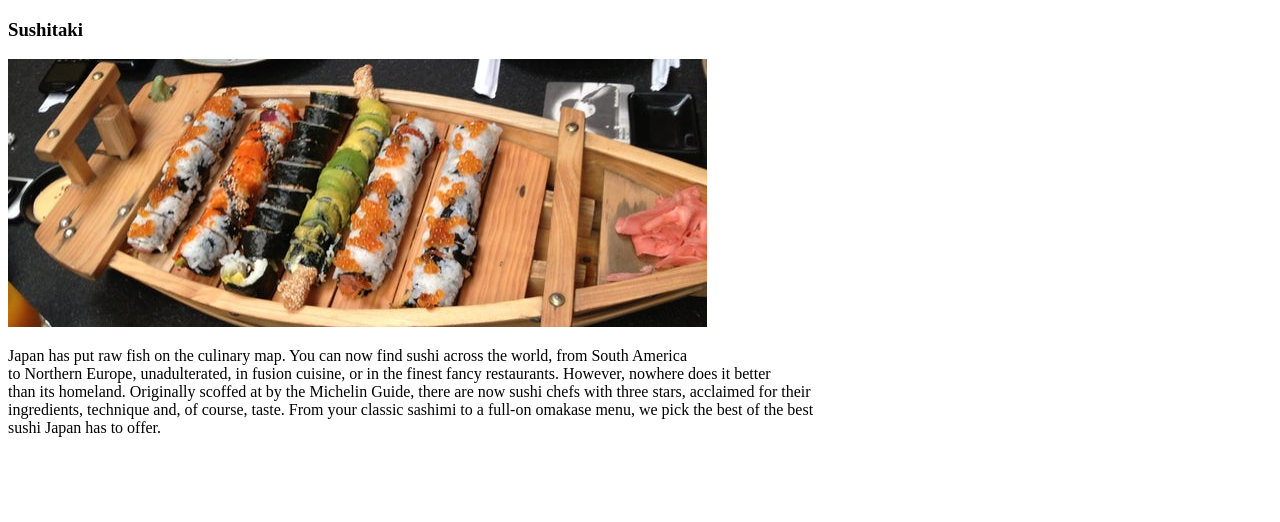
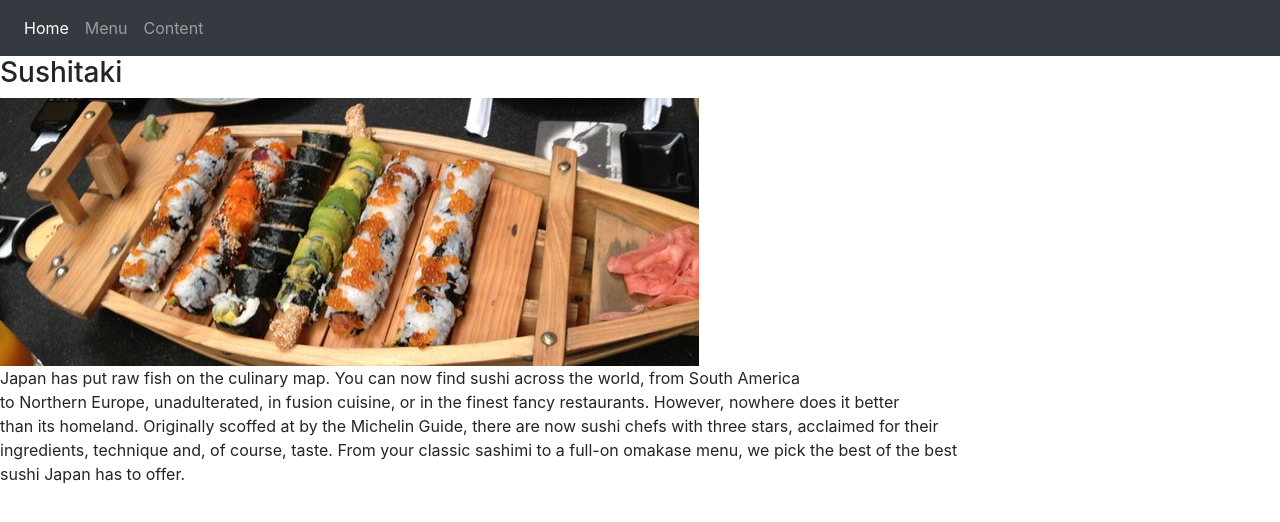
Before and after one commit to andresporras3423/restaurant, a website built with webpack: page dist/index.html in a window 1280 px wide. Built offline with nearby package versions, Linux system fonts and the light colour scheme.

Commit message:
add page load content

```diff
--- a/src/index.js
+++ b/src/index.js
@@ -1,6 +1,10 @@
 import pageLoad from './page-load.js';
 
 let pLoad = pageLoad();
+pLoad.loadNav();
+pLoad.loadDivHome();
+pLoad.loadDivMenu();
+pLoad.loadDivContacts();
 pLoad.loadHead();
 pLoad.loadImage();
 pLoad.loadParagraph();
--- a/src/page-load.js
+++ b/src/page-load.js
@@ -1,16 +1,44 @@
 export default function pageLoad(){
     return{
         divContent : document.getElementById('content'),
-        h3 : document.createElement("H3"),
+        nav : document.createElement("nav"),
+        divNav : document.createElement("div"),
+        divHome : document.createElement("div"),
+        divMenu : document.createElement("div"),
+        divContacts : document.createElement("div"),
+        h3 : document.createElement("h3"),
         image : document.createElement("img"),
         p : document.createElement("p"),
+        loadNav(){
+            debugger;
+            this.nav.className="navbar navbar-expand-lg navbar-dark bg-dark";
+            this.divNav.className="navbar-nav";
+            ["Home", "Menu", "Content"].forEach((item, index)=>{
+                let a = document.createElement("a");
+                a.text = item;
+                if(index==0) a.className = "nav-item nav-link active";
+                else a.className = "nav-item nav-link";
+                this.divNav.appendChild(a);
+            });
+            this.nav.appendChild(this.divNav);
+            this.divContent.appendChild(this.nav);
+        },
+        loadDivHome(){
+            this.divContent.appendChild(this.divHome);
+        },
+        loadDivMenu(){
+            this.divContent.appendChild(this.divMenu);
+        },
+        loadDivContacts(){
+            this.divContent.appendChild(this.divContacts);
+        },
         loadHead(){
             this.h3.innerText="Sushitaki";
-            this.divContent.appendChild(this.h3);
+            this.divHome.appendChild(this.h3);
         },
         loadImage(){
             this.image.src="../data/sushitaki.jpg";
-            this.divContent.appendChild(this.image);
+            this.divHome.appendChild(this.image);
         },
         loadParagraph(){
             this.p.innerText=`Japan has put raw fish on the culinary map. You can now find sushi across the world, from South America
@@ -18,7 +46,7 @@ export default function pageLoad(){
             than its homeland. Originally scoffed at by the Michelin Guide, there are now sushi chefs with three stars, acclaimed for their
             ingredients, technique and, of course, taste. From your classic sashimi to a full-on omakase menu, we pick the best of the best
             sushi Japan has to offer.`;
-            this.divContent.appendChild(this.p);
+            this.divHome.appendChild(this.p);
         },
         loadContentStyles(){
 
```
Also changed, not shown: dist/index.html, dist/main.js.
